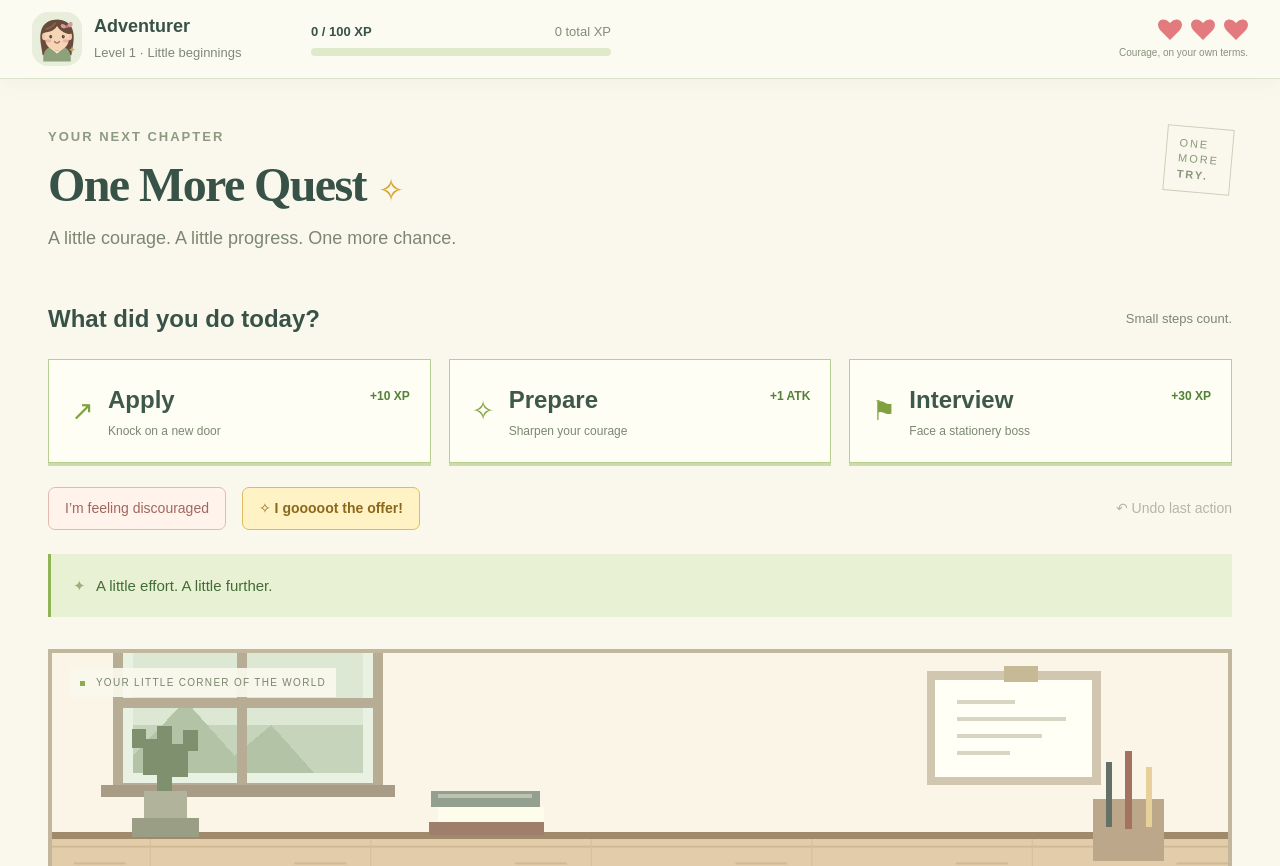
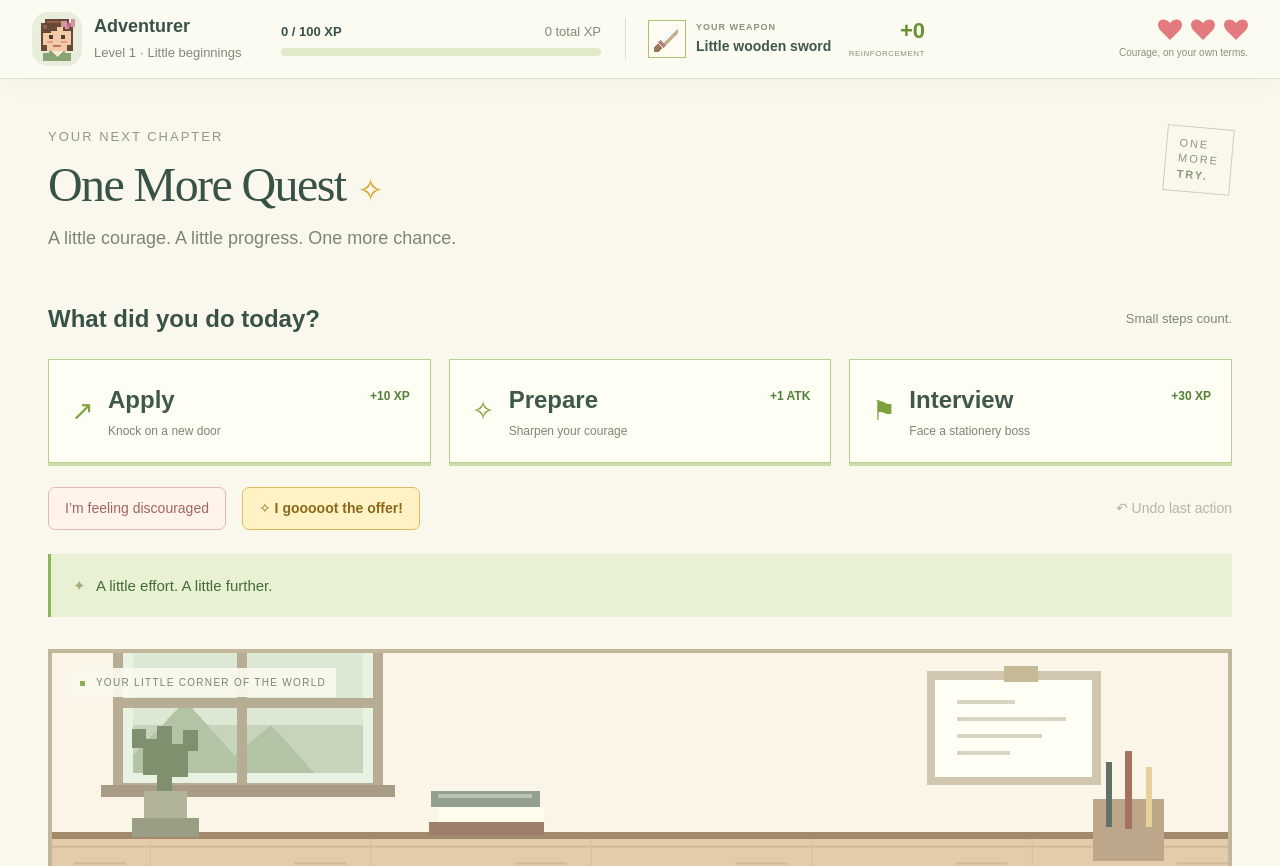
Before and after one commit to Norahnoted/one-more-quest, a React (Vite) app: page / in a window 1280 px wide. Shown: the top 866 px of the page. Built offline with nearby package versions, Linux system fonts and the light colour scheme.

Commit message:
Move weapon into floating status and lighten heading typography

```diff
--- a/devpost/checklist.md
+++ b/devpost/checklist.md
@@ -96,3 +96,5 @@ Activity mode: To be recorded after the wrap-up.
 - Browser review refinements: subtitle ends with One more chance.; removed both desk footer labels; changed manual heartbreak control to I’m feeling discouraged with a distinct button treatment; coral feedback gives a gentle setback message and remaining-heart context; enlarged section spacing. Production build and mobile browser checks passed; emotional and growth message backgrounds differ.
 
 - Added learner-requested offer celebration button/dialog, compact full-width sticky status, and smaller title. Browser verified celebration closure by Escape/button, focus restoration, unchanged save, sticky positioning, mobile/desktop no overflow, and no page errors. Production build passed. Final learner review remains pending.
+
+- Implemented browser comments: title/eyebrow weight 400, compact weapon immediately right of XP in the top bar, and original pixel girl portrait. Build passed; browser verified one equipment panel, live +1 reinforcement, correct desktop ordering, and no overflow at 1168/820/680/390/320px.
--- a/devpost/prd.md
+++ b/devpost/prd.md
@@ -147,3 +147,7 @@ Subtitle: “A little courage. A little progress. One more chance.” Remove des
 ## Offer Celebration and Compact Floating Status
 
 Learner requested a smaller main title, a compact floating full-width status bar, and an “I gooooot the offer!” button with celebration. Status is sticky above the content container with modest internal padding; the rest of the page retains its gutters. The gold offer button opens an accessible dialog with an original offer-letter illustration, star and confetti animation, and a close button. Escape closes it and focus returns to the trigger. Celebration is presentation-only: it does not add XP, change counts/hearts, reset progress, or alter the save. Respect reduced motion and disable the trigger during a boss encounter.
+
+## Floating Equipment and Light Headings
+
+Learner requested normal-weight main title and YOUR NEXT CHAPTER, a pixel-style girl status avatar, and equipment in the floating bar immediately right of XP. Reuse WeaponPanel in a compact variant inside ProgressPanel, remove its old main-content placement, retain live reinforcement feedback, and adapt the bar to narrow widths. This supersedes earlier separate equipment placement and rounded portrait styling.
--- a/devpost/spec.md
+++ b/devpost/spec.md
@@ -214,3 +214,7 @@ The learner also requested brighter colors: retain the warm ivory base and stren
 ## Offer Celebration and Compact Floating Status
 
 Learner requested a smaller main title, a compact floating full-width status bar, and an “I gooooot the offer!” button with celebration. Status is sticky above the content container with modest internal padding; the rest of the page retains its gutters. The gold offer button opens an accessible dialog with an original offer-letter illustration, star and confetti animation, and a close button. Escape closes it and focus returns to the trigger. Celebration is presentation-only: it does not add XP, change counts/hearts, reset progress, or alter the save. Respect reduced motion and disable the trigger during a boss encounter.
+
+## Floating Equipment and Light Headings
+
+Learner requested normal-weight main title and YOUR NEXT CHAPTER, a pixel-style girl status avatar, and equipment in the floating bar immediately right of XP. Reuse WeaponPanel in a compact variant inside ProgressPanel, remove its old main-content placement, retain live reinforcement feedback, and adapt the bar to narrow widths. This supersedes earlier separate equipment placement and rounded portrait styling.
--- a/src/App.jsx
+++ b/src/App.jsx
@@ -5,7 +5,6 @@ import DeskScene from './components/DeskScene.jsx';
 import ProgressPanel from './components/ProgressPanel.jsx';
 import ActionBar from './components/ActionBar.jsx';
 import Feedback, { RewardCard } from './components/Feedback.jsx';
-import WeaponPanel from './components/WeaponPanel.jsx';
 import DailyTracker from './components/DailyTracker.jsx';
 import Collection from './components/Collection.jsx';
 import ReflectionDialog from './components/ReflectionDialog.jsx';
@@ -18,7 +17,6 @@ export default function App() {
     <Feedback message={game.message} warning={game.warning} tone={game.tone}/>
     <DeskScene effect={game.effect} encounter={game.encounter} weaponId={game.record.current.weaponId} collection={game.record.current.collection}/>
     <RewardCard boss={game.reward} dismiss={game.dismissReward}/>
-    <WeaponPanel progress={game.record.current} effect={game.effect}/>
     <DailyTracker daily={game.record.current.daily}/>
     <Collection collection={game.record.current.collection}/>
     <ReflectionDialog open={game.reflection} close={game.closeReflection} begin={game.act}/>
--- a/src/components/AdventurerAvatar.jsx
+++ b/src/components/AdventurerAvatar.jsx
@@ -1,23 +1,15 @@
 export default function AdventurerAvatar() {
-  return <svg className="adventurer-portrait" viewBox="0 0 80 80" aria-hidden="true">
-    <circle cx="40" cy="40" r="36" fill="#e8eedb"/>
-    <path d="M14 47C10 19 23 9 40 9s30 10 26 38l-3 19H17Z" fill="#694b3b"/>
-    <path d="M18 69c1-13 11-19 22-19s21 6 22 19v7H18Z" fill="#8da27b"/>
-    <path d="m30 55 10 8 10-8-5-4H35Z" fill="#fff4dc"/>
-    <path d="M35 48h10v9c-3 4-7 4-10 0Z" fill="#e7ba96"/>
-    <ellipse cx="20" cy="36" rx="4" ry="6" fill="#efc9a8"/>
-    <ellipse cx="60" cy="36" rx="4" ry="6" fill="#efc9a8"/>
-    <path d="M21 27c0-10 9-15 19-15s19 5 19 15v11c0 13-8 20-19 20s-19-7-19-20Z" fill="#f5d5b6"/>
-    <path d="M18 29c0-15 10-20 22-20 14 0 23 9 22 23-7 0-16-4-22-13-3 6-12 11-22 10Z" fill="#694b3b"/>
-    <path d="M23 24c5-1 10-4 14-9" stroke="#87614a" strokeWidth="3" strokeLinecap="round" fill="none"/>
-    <ellipse cx="30" cy="36" rx="2.3" ry="3" fill="#514238"/>
-    <ellipse cx="50" cy="36" rx="2.3" ry="3" fill="#514238"/>
-    <circle cx="30.7" cy="35.2" r=".7" fill="#fff9e9"/><circle cx="50.7" cy="35.2" r=".7" fill="#fff9e9"/>
-    <ellipse cx="26" cy="43" rx="4.6" ry="2.6" fill="#eaa5a1" opacity=".75"/>
-    <ellipse cx="54" cy="43" rx="4.6" ry="2.6" fill="#eaa5a1" opacity=".75"/>
-    <path d="M36 44q4 5 8 0" stroke="#a86d59" strokeWidth="2" strokeLinecap="round" fill="none"/>
-    <path d="M56 20c-8-7-12-4-9 1 2 3 8 2 9-1 2-8 8-10 9-4 1 4-5 7-9 4Z" fill="#d59b9e"/>
-    <circle cx="56" cy="20" r="2.4" fill="#b97882"/>
-    <path d="m64 52 1.5 3.5L69 57l-3.5 1.5L64 62l-1.5-3.5L59 57l3.5-1.5Z" fill="#c7ad62"/>
+  return <svg className="adventurer-portrait pixel-portrait" viewBox="0 0 24 24" shapeRendering="crispEdges" aria-hidden="true">
+    <path d="M6 2h12v2h2v14H4V4h2z" fill="#684837"/>
+    <path d="M7 5h10v2h2v8h-2v3H7v-3H5V7h2z" fill="#f3cba6"/>
+    <path d="M5 5h2V3h10v2h2v3h-4V6h-3v2H9v1H5z" fill="#684837"/>
+    <path d="M7 3h9v1H7zM5 5h2v2H5z" fill="#8d6247"/>
+    <path d="M8 10h2v2H8zm6 0h2v2h-2z" fill="#503e32"/>
+    <path d="M7 13h3v1H7zm7 0h3v1h-3z" fill="#e89992"/>
+    <path d="M10 15h4v1h-4z" fill="#b97960"/>
+    <path d="M8 18h8v1h3v4H5v-4h3z" fill="#88a475"/>
+    <path d="M9 18h6l-3 3z" fill="#f5ead1"/>
+    <path d="M15 3h2v1h2V2h2v4h-3v1h-2V6h-2V3z" fill="#d893a0"/>
+    <path d="M17 4h2v2h-2z" fill="#b76f85"/>
   </svg>;
 }
--- a/src/components/ProgressPanel.jsx
+++ b/src/components/ProgressPanel.jsx
@@ -1,9 +1,11 @@
+import WeaponPanel from './WeaponPanel.jsx';
 import AdventurerAvatar from './AdventurerAvatar.jsx';
 import { levelOf } from '../game.js';
 export default function ProgressPanel({ progress, effect }) {
   return <section className="progress-panel" aria-label="Adventurer progress">
     <div className="adventurer-identity"><div className="avatar-tile" aria-hidden="true"><AdventurerAvatar/></div><div><h2>Adventurer</h2><p>Level <span data-testid="level">{levelOf(progress.totalXp)}</span> · Little beginnings</p></div></div>
     <div className="adventurer-xp"><div className="xp-caption"><strong data-testid="xp">{progress.totalXp % 100} / 100 XP</strong><span data-testid="total-xp">{progress.totalXp} total XP</span></div><div className="xp-track" role="progressbar" aria-label="Experience to next level" aria-valuenow={progress.totalXp % 100} aria-valuemin={0} aria-valuemax={100}><div style={{ width: `${progress.totalXp % 100}%` }} /></div></div>
+    <WeaponPanel progress={progress} effect={effect} compact/>
     <div className="hearts-group"><div className="heart-icons" aria-label={`${progress.hearts} of 3 hearts`}>{[0,1,2].map(i=><svg key={i} className={`${i < progress.hearts ? 'heart filled' : 'heart'} ${effect?.type === 'heartbreak' && i === progress.hearts ? 'heart-just-lost' : ''}`} viewBox="0 0 24 22" aria-hidden="true"><path d="M12 21 2 11C-4 3 5-4 12 4 19-4 28 3 22 11Z" /></svg>)}</div><p className="tiny">Courage, on your own terms.</p></div>
   </section>;
 }
--- a/src/components/WeaponPanel.jsx
+++ b/src/components/WeaponPanel.jsx
@@ -1,7 +1,7 @@
 import { weaponName } from '../catalog.js';
-export default function WeaponPanel({ progress, effect }) {
+export default function WeaponPanel({ progress, effect, compact = false }) {
   const blade = { starter: '#c9b18f', eraser: '#d9a1bc', stapler: '#91b4a6', sharpener: '#e9bd72' }[progress.weaponId];
-  return <section className={`weapon-panel flex items-center gap-5 ${effect?.type === 'prepare' ? 'weapon-flash' : ''}`} aria-label="Weapon equipment">
+  return <section className={`weapon-panel ${compact ? 'weapon-compact' : ''} flex items-center gap-5 ${effect?.type === 'prepare' ? 'weapon-flash' : ''}`} aria-label="Weapon equipment">
     <div className="weapon-slot" aria-hidden="true"><svg viewBox="0 0 32 32" shapeRendering="crispEdges"><path d="M23 2h7v7L13 26l-7-7z" fill={blade}/><path d="M23 2h7L10 22l-4-3z" fill="#f6faf9"/><path d="M8 17l7 7-3 3-7-7z" fill="#bb7a7b"/><path d="M5 22l5 5-5 5H0v-5z" fill="#9c7559"/></svg></div>
     <div className="grow"><p className="eyebrow">YOUR WEAPON</p><h2>{weaponName(progress.weaponId)}</h2><p className="weapon-help">Prepare to strengthen it. Interviews bring new weapons.</p></div>
     <div className="weapon-strength"><b data-testid="reinforcement">+{progress.reinforcement}</b><span>REINFORCEMENT</span></div>
```
Also changed, not shown: src/styles.css.
